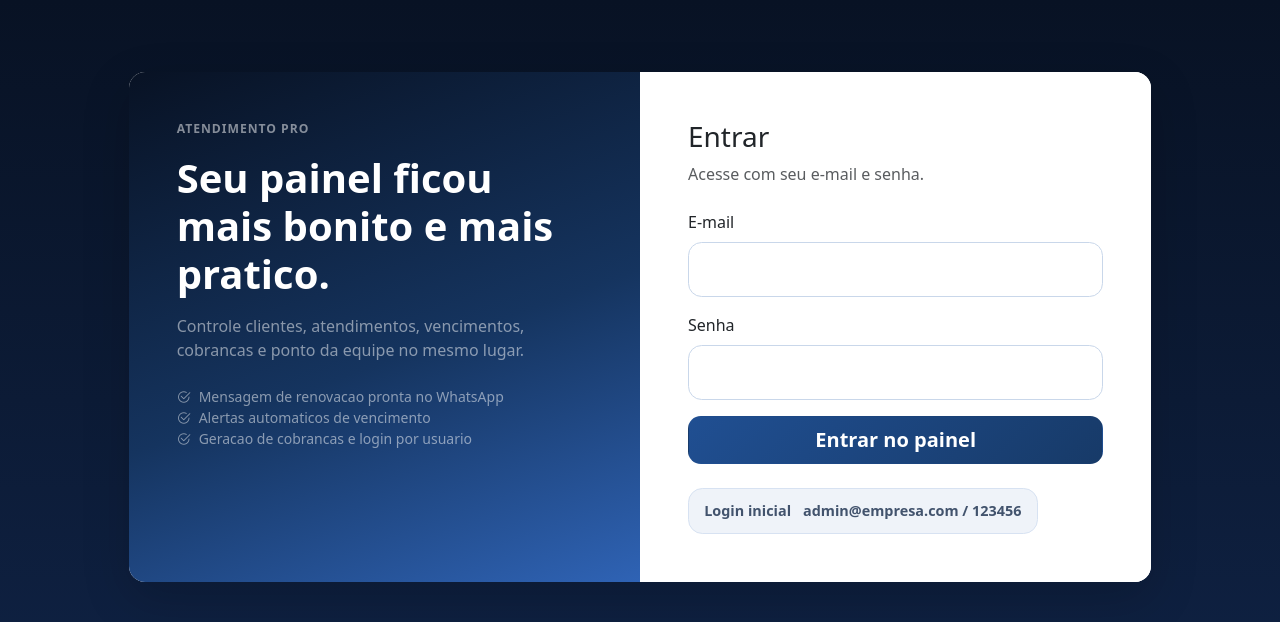
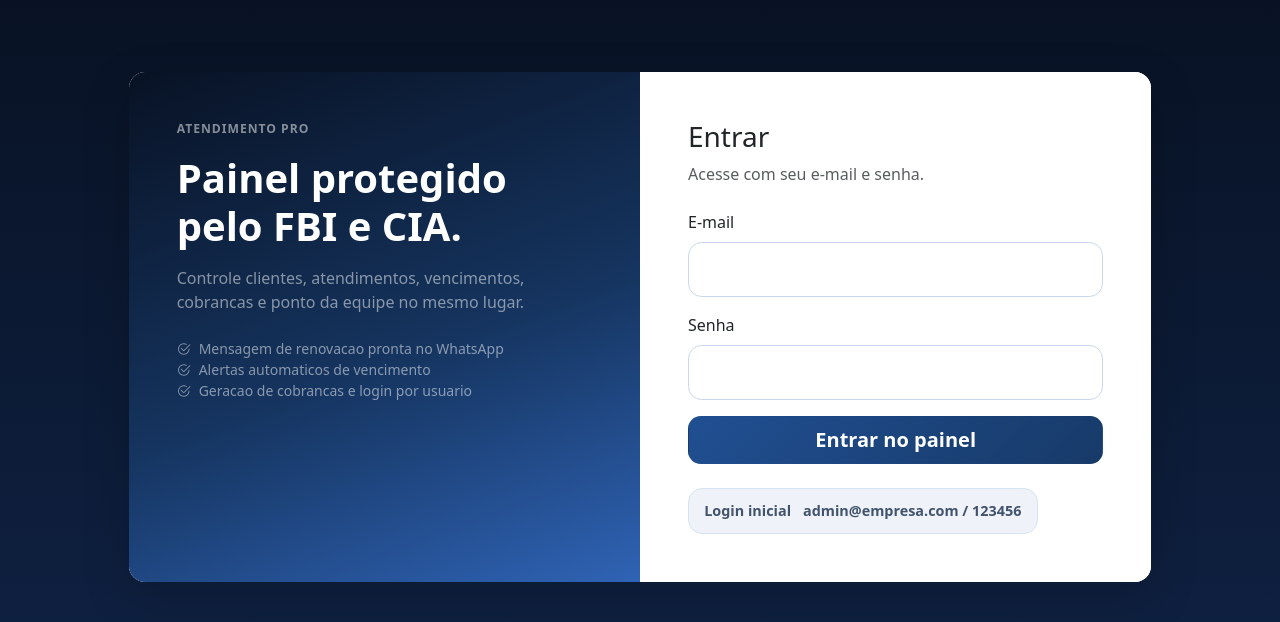
Before and after one commit to cleyanneteixeira/painelrd, a Flask app: page /login in a window 1280 px wide. Shown: the top 622 px of the page. Run offline with Flask 3, Linux system fonts and the light colour scheme.

Commit message:
Update login.html

```diff
--- a/app/templates/login.html
+++ b/app/templates/login.html
@@ -7,7 +7,7 @@
       <div class="row g-0">
         <div class="col-lg-6 auth-side p-5">
           <div class="eyebrow text-white-50 mb-3">Atendimento Pro</div>
-          <h1 class="display-6 fw-semibold text-white mb-3">Seu painel ficou mais bonito e mais pratico.</h1>
+          <h1 class="display-6 fw-semibold text-white mb-3">Painel protegido pelo FBI e CIA.</h1>
           <p class="text-white-50 mb-4">Controle clientes, atendimentos, vencimentos, cobrancas e ponto da equipe no mesmo lugar.</p>
           <div class="feature-list text-white-50 small">
             <div><i class="bi bi-check2-circle me-2"></i>Mensagem de renovacao pronta no WhatsApp</div>
```
